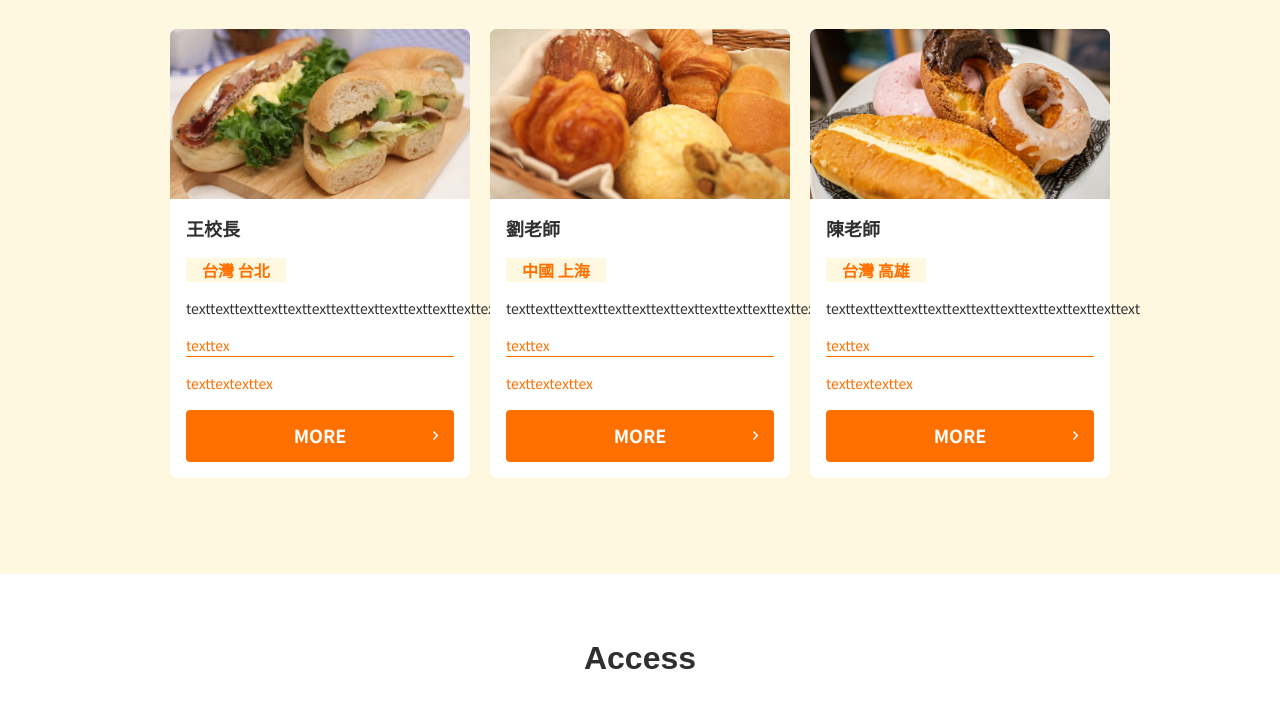
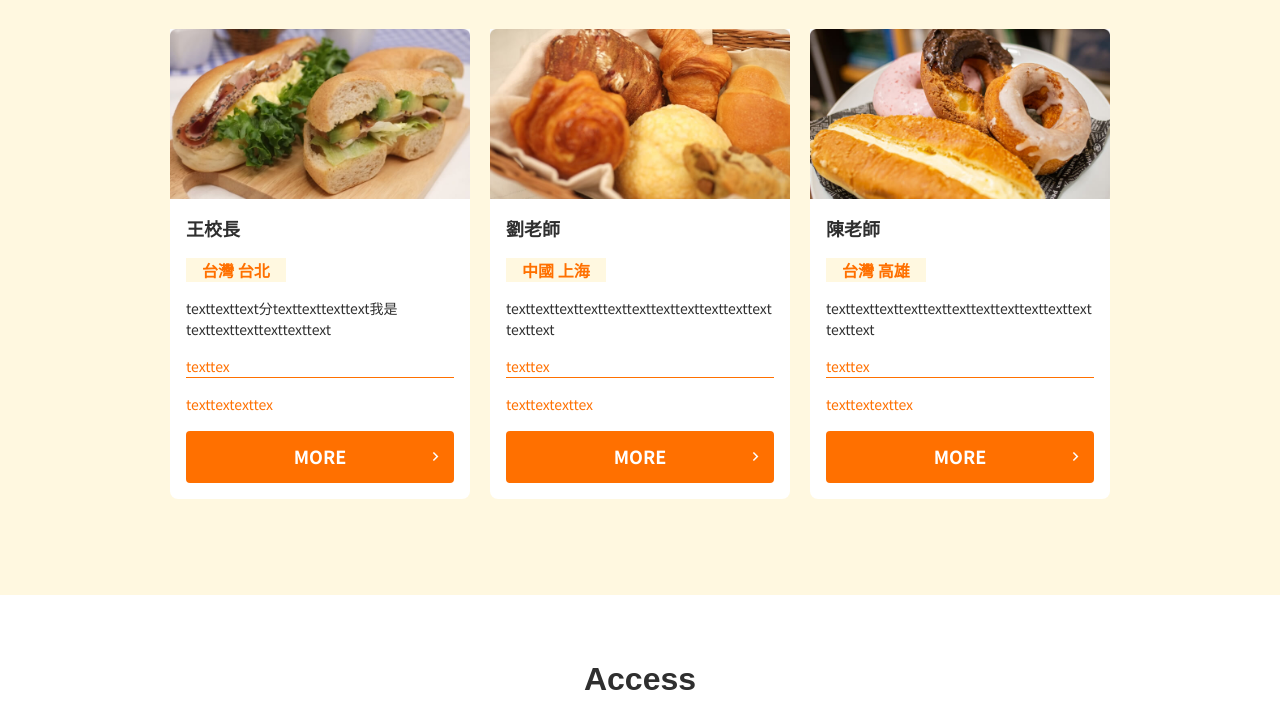
Before and after one commit to finnapop/GINZ, a plain HTML site: page index.html in a window 1280 px wide. Shown: the part 1077-1785 px from the top of the page. Drawn offline with nearby package versions, Linux system fonts and the light colour scheme.

Commit message:
overflow-wrap: anywhere;

```diff
--- a/assets/css/style.css
+++ b/assets/css/style.css
@@ -243,6 +243,7 @@ main
     color: #2F2F2F;
     font-size: 1.4rem; /* 14px */
     margin-top: 16px;
+    overflow-wrap: anywhere;
 }
 
 /* lineUp pc */
--- a/index.html
+++ b/index.html
@@ -75,7 +75,7 @@
                             <div class="lineUp__content">
                                 <h4 class="lineUp__name">王校長</h4>
                                 <p class="lineUp__category">台灣 台北</p>
-                                <p class="lineUp__txt">texttexttexttexttexttexttexttexttexttexttexttexttext</p>
+                                <p class="lineUp__txt">texttexttext分texttexttexttext我是 texttexttexttexttexttext</p>
                                 <div class="detail">
                                     <p class="detail__location">texttex</p>
                                     <p class="detail__txt">texttextexttex</p>
```
